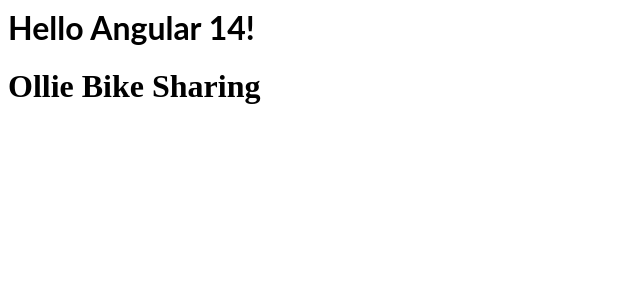
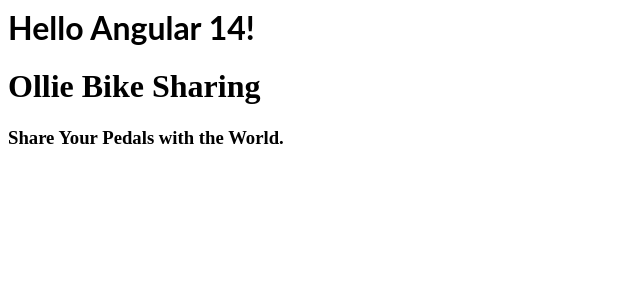
Before and after one commit to mdlawrenceusa/mdl-710-make-a-website-ng, an Angular app: page / in a window 1280 px wide. Shown: the top 300 px of the page, without its empty margins (0-640 px from the left). Built offline with nearby package versions, Linux system fonts and the light colour scheme.

Commit message:
1 file modified

```diff
--- a/src/app/lesson1/lesson1.component.html
+++ b/src/app/lesson1/lesson1.component.html
@@ -1 +1,2 @@
 <h1>Ollie Bike Sharing</h1>
+<h3>Share Your Pedals with the World.</h3>
```
